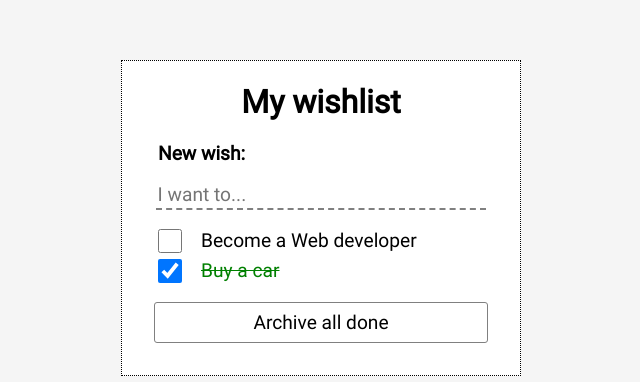
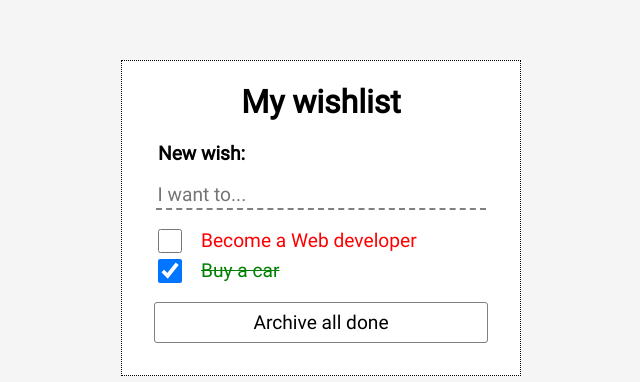
Before and after one commit to diego-rg/react-wishlist, a React (Vite) app: page / in a window 1280 px wide. Shown: the part 182-564 px from the top of the page, without its empty margins (319-959 px from the left). Built offline with nearby package versions, Linux system fonts and the light colour scheme.

Commit message:
wish description color depending on timer

```diff
--- a/App.css
+++ b/App.css
@@ -70,6 +70,12 @@
     text-decoration: line-through;
     text-decoration-color: green;
   }
+  .wish-list__item--orange label {
+    color: orange;
+  }
+  .wish-list__item--red label {
+    color: red;
+  }
   .wish-clear {
     width: 100%;
     padding: 0.5rem;
--- a/WishList/WishItem.jsx
+++ b/WishList/WishItem.jsx
@@ -1,15 +1,36 @@
 /* eslint-disable indent */
 /* eslint-disable semi */
 /* eslint-disable quotes */
-import React from "react";
+import React, { useState, useEffect } from "react";
 import PropTypes from "prop-types";
 
-const WishItem = ({ done, description, id, onChangeDone }) => (
-    <li key={description} className={`wish-list__item ${done ? "wish-list__item--done" : ""}`}>
-          <input id={id} type="checkbox" checked={done} onChange={e => onChangeDone(e.target.checked)} />
-          <label htmlFor={id}>{description}</label>
-    </li>
-);
+const WishItem = ({ done, description, id, onChangeDone }) => {
+    const [age, setAge] = useState(0);
+
+    useEffect(() => {
+        let ageInterval;
+        if (done) {
+            setAge(0);
+        } else {
+            ageInterval = setInterval(() => {
+                if (done) {
+                    clearInterval(ageInterval);
+                } else {
+                    setAge(a => a + 1);
+                }
+            }, 1000);
+        }
+        return () => clearInterval(ageInterval);
+    }, [done]);
+
+    return (
+        <li key={description} className={`wish-list__item ${done ? "wish-list__item--done" : ""}
+        ${(age >= 3 && age < 5) ? "wish-list__item--orange" : ""} ${(age >= 5) ? "wish-list__item--red" : ""}`}>
+              <input id={id} type="checkbox" checked={done} onChange={e => onChangeDone(e.target.checked)} />
+              <label htmlFor={id}>{description}</label>
+        </li>
+    );
+}
 
 WishItem.propTypes = {
     done: PropTypes.bool,
```
